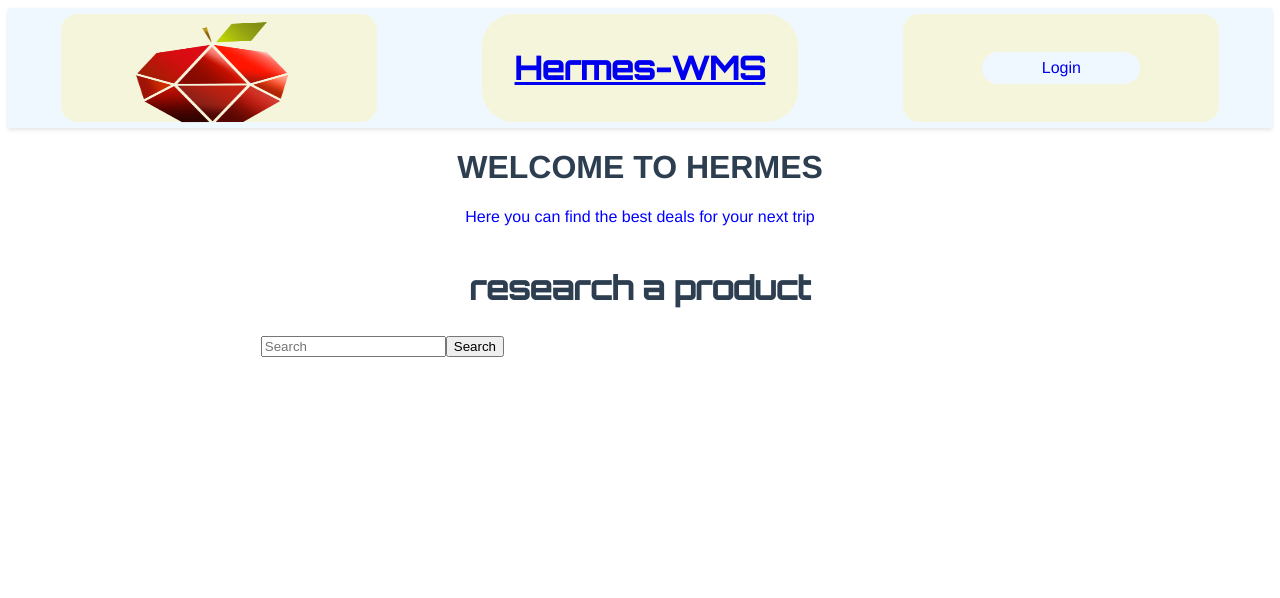
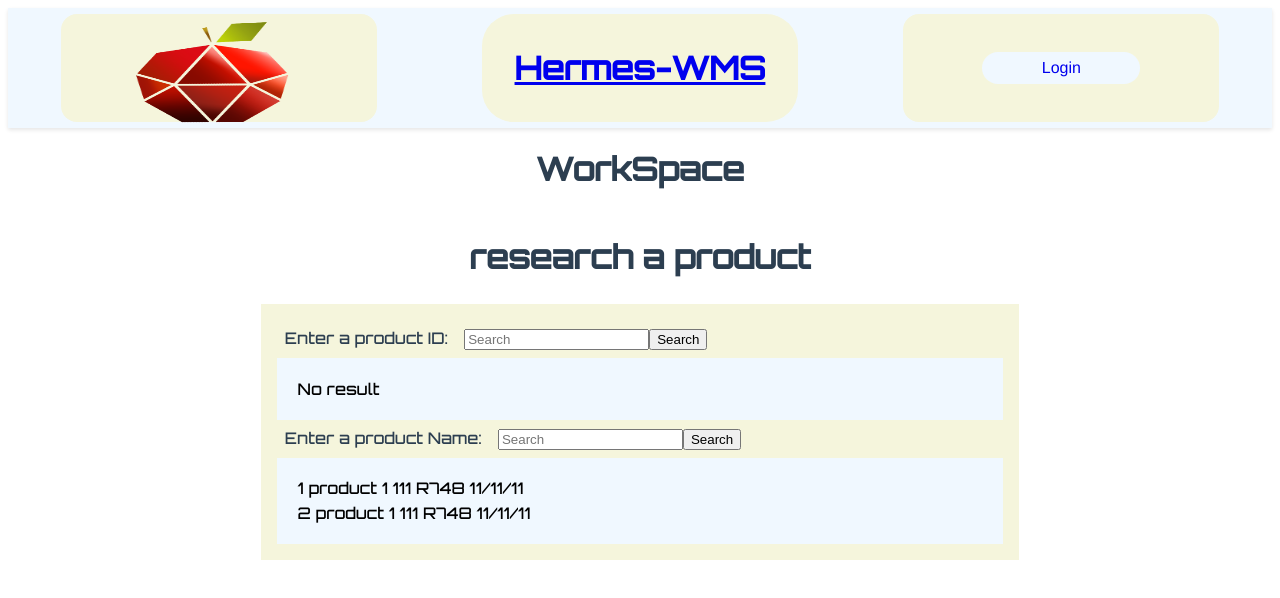
Before and after one commit to Gradling-Team/hermes_front, a Vue app: page / in a window 1280 px wide. Shown: the top 598 px of the page. Built offline with nearby package versions, Linux system fonts and the light colour scheme.

Commit message:
Avec la recherche sans appels

```diff
--- a/src/App.vue
+++ b/src/App.vue
@@ -20,7 +20,7 @@ export default {
   text-align: center;
   color: #2c3e50;
   p{
-    color: blue
+    color: black;
   }
 }
 </style>
--- /dev/null
+++ b/src/components/WorkComponent.vue
@@ -0,0 +1,17 @@
+<template>
+    <div class="home">
+        <h1> WorkSpace</h1>
+    </div>
+</template>
+
+<script>
+export default {
+
+}
+</script>
+
+<style lang="scss" scoped>
+h1{
+    font-family: 'Orbitron', sans-serif;
+}
+</style>
--- a/src/components/searchComponent.vue
+++ b/src/components/searchComponent.vue
@@ -1,17 +1,41 @@
 <template>
     <div id="search">
         <h2>research a product</h2>
-        <div id="searchbare">
+        <div id="searchPlace">
+            <div id="searchById">
+                <div class="searchBare">
+                    <label>Enter a product ID:</label>
                     <input type="text" id="searchbar" placeholder="Search">
                     <button id="searchbutton">Search</button>
                 </div>
-        <div id="result">
-            <div id="product" v-for="product in product" :key="product.id">
+                <div v-if="displayIDResult" class="result">
+                        {{IDResult.id}}
+                        {{IDResult.name}}
+                        {{IDResult.lot}}
+                        {{IDResult.storage}}
+                        {{IDResult.peremption}}
+                </div>
+                <div v-else class="result">
+                    <p>No result</p>
+                </div>
+            </div>
+            <div id="searchByName">
+                <div class="searchBare">
+                    <label>Enter a product Name:</label>
+                    <input type="text" id="searchbar" placeholder="Search">
+                    <button id="searchbutton">Search</button>
+                </div>
+                <div class="result">
+                    <div id="product" v-for="product in nameResult" :key="product.id">
+                        <p>
                             {{product.id}}
                             {{product.name}}
                             {{product.lot}}
                             {{product.storage}}
                             {{product.peremption}}
+                        </p>
+                    </div>
+                </div>
             </div>
         </div>
     </div>
@@ -22,11 +46,13 @@ export default {
     name: 'searchComponent',
 data(){
     return {
-        products: [
+        nameResult: [
             {id: 1, name: 'product 1', lot: 111, storage:"R748", peremption:"11/11/11" },
-            {id: 1, name: 'product 1', lot: 111, storage:"R748", peremption:"11/11/11" },
+            {id: 2, name: 'product 1', lot: 111, storage:"R748", peremption:"11/11/11" },
 
-        ]
+        ],
+        IDResult:{id: 1, name: 'product 1', lot: 111, storage:"R748", peremption:"11/11/11" },
+        DisplayIDResult: false
     }
 }
 }
@@ -35,11 +61,6 @@ data(){
 <style lang="scss" scoped>
 #search{
     font-family: 'Orbitron', sans-serif;
-    h2{
-        text-align: center;
-        font-size: 2em;
-        font-weight: bold;
-    }
     width: 60%;
     margin: auto;
     display: flex;
@@ -47,5 +68,27 @@ data(){
     justify-content: center;
     align-items: left;
     text-align: left;
+    p{
+        margin: 0.3em;
+    }
+    h2{
+        text-align: center;
+        font-size: 2em;
+        font-weight: bold;
+    }
+    #searchPlace{
+        background-color: beige;
+        padding: 1em;
+        .searchBare{
+            margin: 0.5em;
+        }
+        label{
+            margin-right: 1em;
+        }
+    }
+    .result{
+        padding: 1em;
+        background-color: aliceblue;
+    }
     }
 </style>
--- a/src/views/HomeView.vue
+++ b/src/views/HomeView.vue
@@ -1,25 +1,22 @@
 <!--Main view of the Hermes-->
 <template>
   <div class="home">
-    <Header></Header>
-    <div class="home-content">
-      <div class="home-content-text">
-        <h1>WELCOME TO HERMES</h1>
-        <p>Here you can find the best deals for your next trip</p>
-      </div>
-      <Search/>
-    </div>
+    <Header/>
+    <Work/>
+    <Search/>
   </div>
 </template>
 
 <script>
   import Header from '@/components/HeaderComponent.vue'
   import Search from '@/components/searchComponent.vue'
+  import Work from '@/components/WorkComponent.vue'
   export default {
   name: 'HomeView',
   components: {
     Header,
-    Search
+    Search,
+    Work
   }
 }
 </script>
@@ -28,5 +25,6 @@
 
 p{
   color: red;
+
 }
 </style>>
```
Lines whose indentation alone changed are shown as unchanged.
